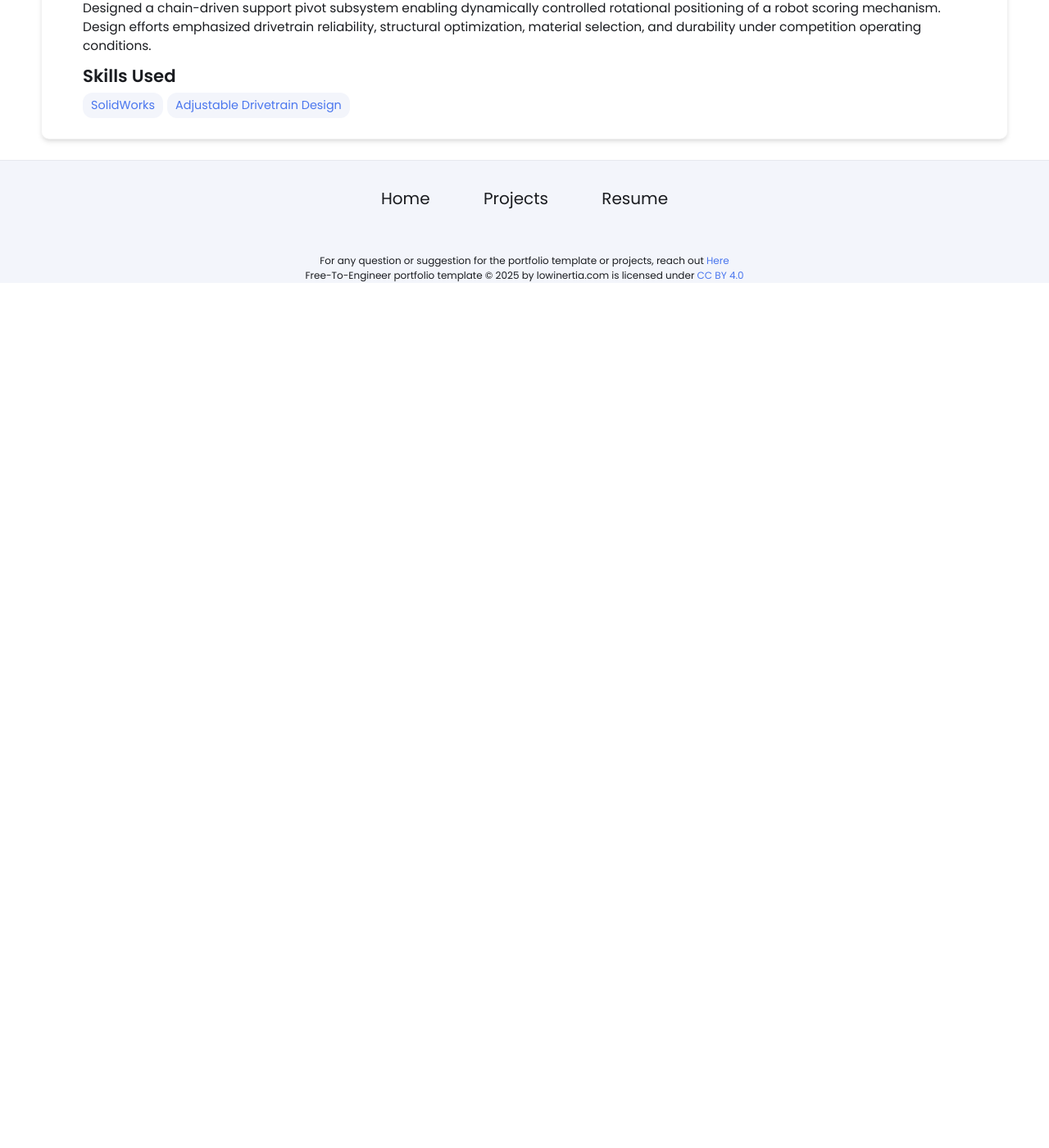
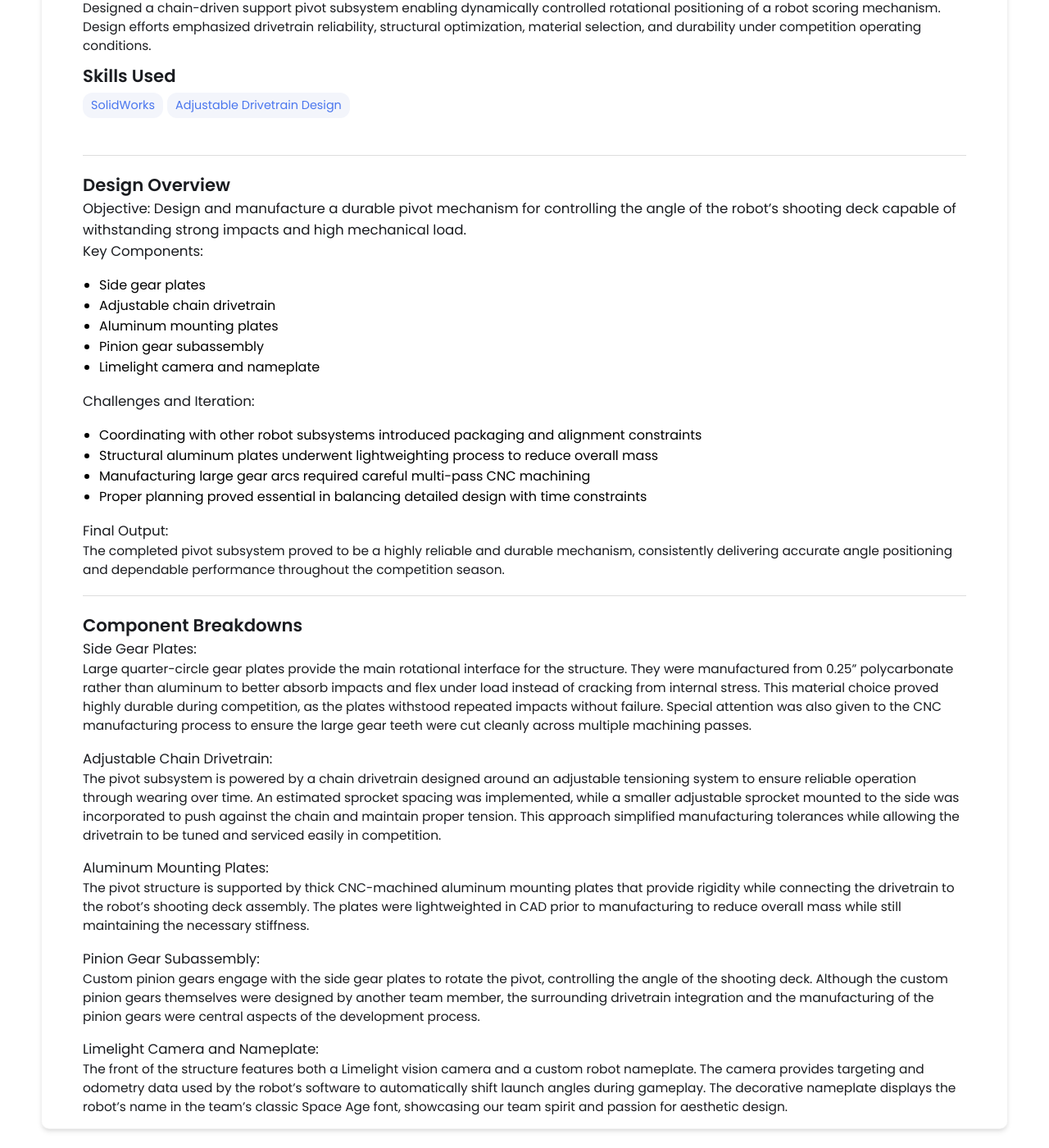
Before and after one commit to emiliohernand/emiliohernand.github.io, a Jekyll site: the page built from _projects/vaisala-pivot/index.md, in a window 1280 px wide and 1400 px high, scrolled down 590 px. Shown: the whole window at 82% size. Built offline with Jekyll 4.4.1, drawn with Linux system fonts in a browser that asks for light colours; before the commit the page ends 935 px from its top, so only the background shows below that.

Commit message:
Update index.md

```diff
--- a/_projects/vaisala-pivot/index.md
+++ b/_projects/vaisala-pivot/index.md
@@ -7,3 +7,43 @@ skills:
 - Adjustable Drivetrain Design
 main-image: /project.webp
 ---
+
+---
+## Design Overview
+
+### Objective: Design and manufacture a durable pivot mechanism for controlling the angle of the robot’s shooting deck capable of withstanding strong impacts and high mechanical load.
+
+### Key Components:
+- Side gear plates
+- Adjustable chain drivetrain
+- Aluminum mounting plates
+- Pinion gear subassembly
+- Limelight camera and nameplate
+
+### Challenges and Iteration:
+- Coordinating with other robot subsystems introduced packaging and alignment constraints
+- Structural aluminum plates underwent lightweighting process to reduce overall mass
+- Manufacturing large gear arcs required careful multi-pass CNC machining
+- Proper planning proved essential in balancing detailed design with time constraints
+
+
+### Final Output:
+The completed pivot subsystem proved to be a highly reliable and durable mechanism, consistently delivering accurate angle positioning and dependable performance throughout the competition season.
+
+---
+## Component Breakdowns
+
+### Side Gear Plates:
+Large quarter-circle gear plates provide the main rotational interface for the structure. They were manufactured from 0.25” polycarbonate rather than aluminum to better absorb impacts and flex under load instead of cracking from internal stress. This material choice proved highly durable during competition, as the plates withstood repeated impacts without failure. Special attention was also given to the CNC manufacturing process to ensure the large gear teeth were cut cleanly across multiple machining passes.
+
+### Adjustable Chain Drivetrain:
+The pivot subsystem is powered by a chain drivetrain designed around an adjustable tensioning system to ensure reliable operation through wearing over time. An estimated sprocket spacing was implemented, while a smaller adjustable sprocket mounted to the side was incorporated to push against the chain and maintain proper tension. This approach simplified manufacturing tolerances while allowing the drivetrain to be tuned and serviced easily in competition.
+
+### Aluminum Mounting Plates:
+The pivot structure is supported by thick CNC-machined aluminum mounting plates that provide rigidity while connecting the drivetrain to the robot’s shooting deck assembly. The plates were lightweighted in CAD prior to manufacturing to reduce overall mass while still maintaining the necessary stiffness.
+
+### Pinion Gear Subassembly:
+Custom pinion gears engage with the side gear plates to rotate the pivot, controlling the angle of the shooting deck. Although the custom pinion gears themselves were designed by another team member, the surrounding drivetrain integration and the manufacturing of the pinion gears were central aspects of the development process.
+
+### Limelight Camera and Nameplate:
+The front of the structure features both a Limelight vision camera and a custom robot nameplate. The camera provides targeting and odometry data used by the robot’s software to automatically shift launch angles during gameplay. The decorative nameplate displays the robot’s name in the team’s classic Space Age font, showcasing our team spirit and passion for aesthetic design.
```
